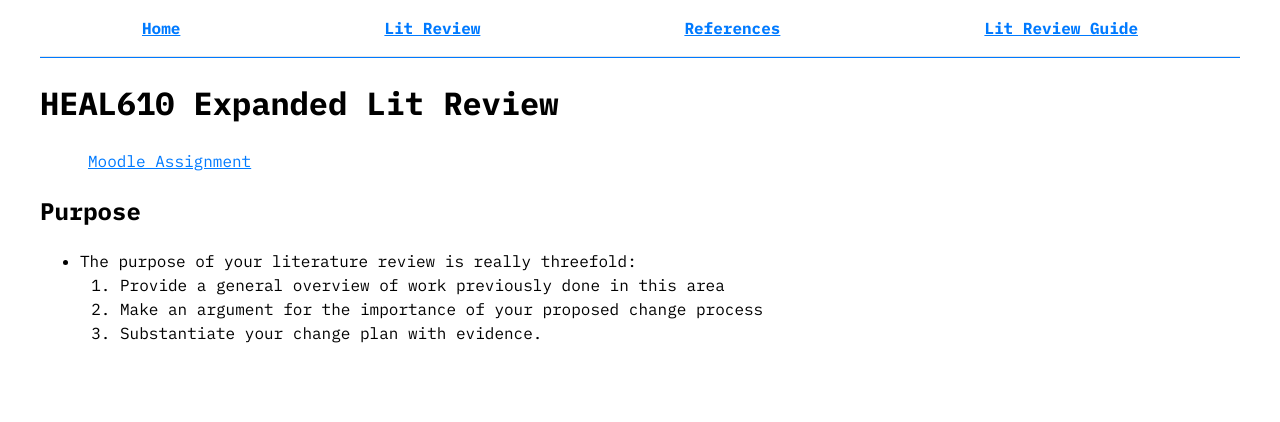
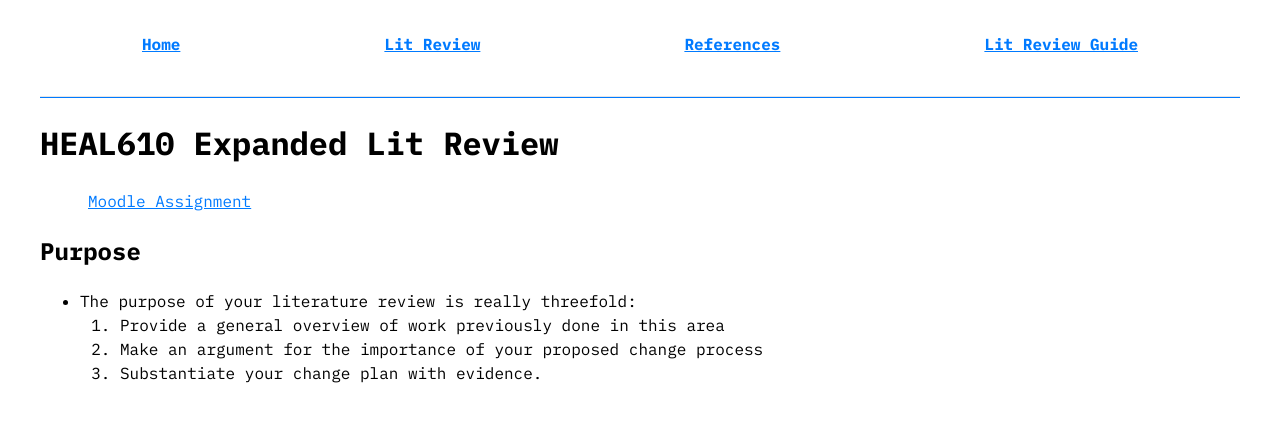
Before and after one commit to AlainParadis/HEAL610, a Jekyll site: the page built from index.md, in a window 1280 px wide. Shown: the top 422 px of the page. Built offline with Jekyll 4.4.1, drawn with Linux system fonts in a browser that asks for light colours.

Commit message:
create responsive navigation

```diff
--- a/_includes/nav.html
+++ b/_includes/nav.html
@@ -1,9 +1,8 @@
 <header>
     <nav>
-        <ul style="list-style: none; display: flex; justify-content: space-around; padding: 0;">
+        <ul>
             <li><a href="{{site.url}}{{ site.baseurl }}/index.html">Home</a></li>
             <li><a href="{{site.url}}{{ site.baseurl }}/lit-review.html">Lit Review</a></li>
-<!--             <li><a href="{{site.url}}{{ site.baseurl }}/references.html">References</a></li> -->
             <li><a href="{{site.url}}{{ site.baseurl }}/references_abstract.html">References</a></li>
             <li><a href="{{site.url}}{{ site.baseurl }}/lit-review-guide.html">Lit Review Guide</a></li>
         </ul>
--- a/css/style.css
+++ b/css/style.css
@@ -24,13 +24,6 @@
 
 a { color: var(--apple-blue); }
 a:hover { text-decoration: none; }
-
-nav a
-{
-	font-family: "IBM Plex Mono", serif;
-	font-weight: 700;
-	font-style: normal;
-}
 
 /* Base styles for the container */
 .container
@@ -233,3 +226,64 @@
 
 .PageNavigation .prev { text-align: left; }
 .PageNavigation .next { text-align: right; }
+
+/* Navigation styling */
+nav {
+  width: 100%;
+  padding: 1rem 0;
+}
+
+nav ul {
+  list-style: none;
+  display: flex;
+  justify-content: space-around;
+  padding: 0;
+  margin: 0;
+  flex-wrap: wrap;
+}
+
+nav li {
+  margin: 0.5rem;
+}
+
+nav a {
+  font-weight: 700;
+  font-style: normal;
+  padding: 0.5rem;
+  display: block;
+  transition: color 0.3s ease;
+}
+
+nav a:hover {
+  color: var(--apple-blue);
+}
+
+
+/* Responsive navigation for smaller screens */
+@media screen and (max-width: 768px) {
+  nav ul {
+    flex-direction: column;
+    align-items: center;
+  }
+
+  nav li {
+    width: 100%;
+    text-align: center;
+    border-bottom: 1px solid #5E5E5E;
+    margin: 0;
+  }
+
+  nav li:last-child {
+    border-bottom: none;
+  }
+
+/* For very small screens */
+@media screen and (max-width: 480px) {
+  nav {
+    padding: 0.5rem 0;
+  }
+
+  nav a {
+    padding: 0.75rem 0.5rem;
+  }
+}
```
